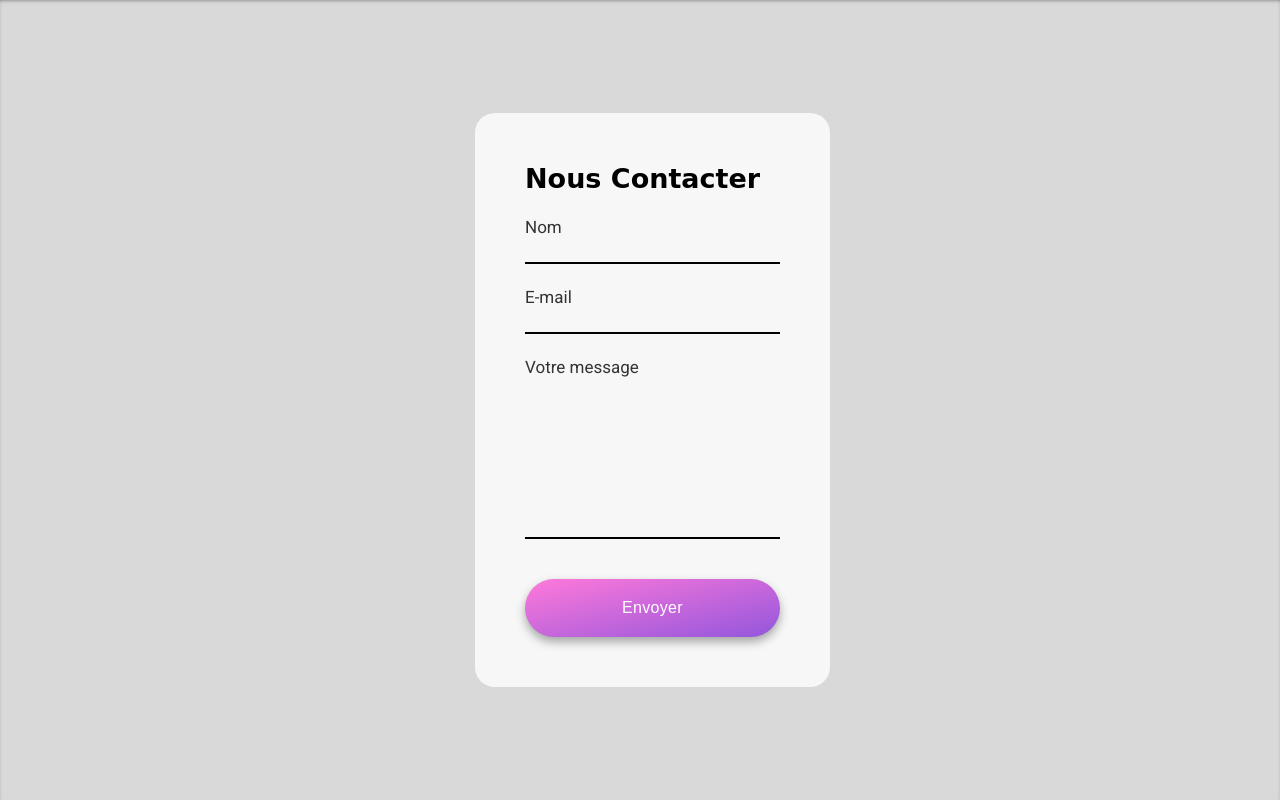
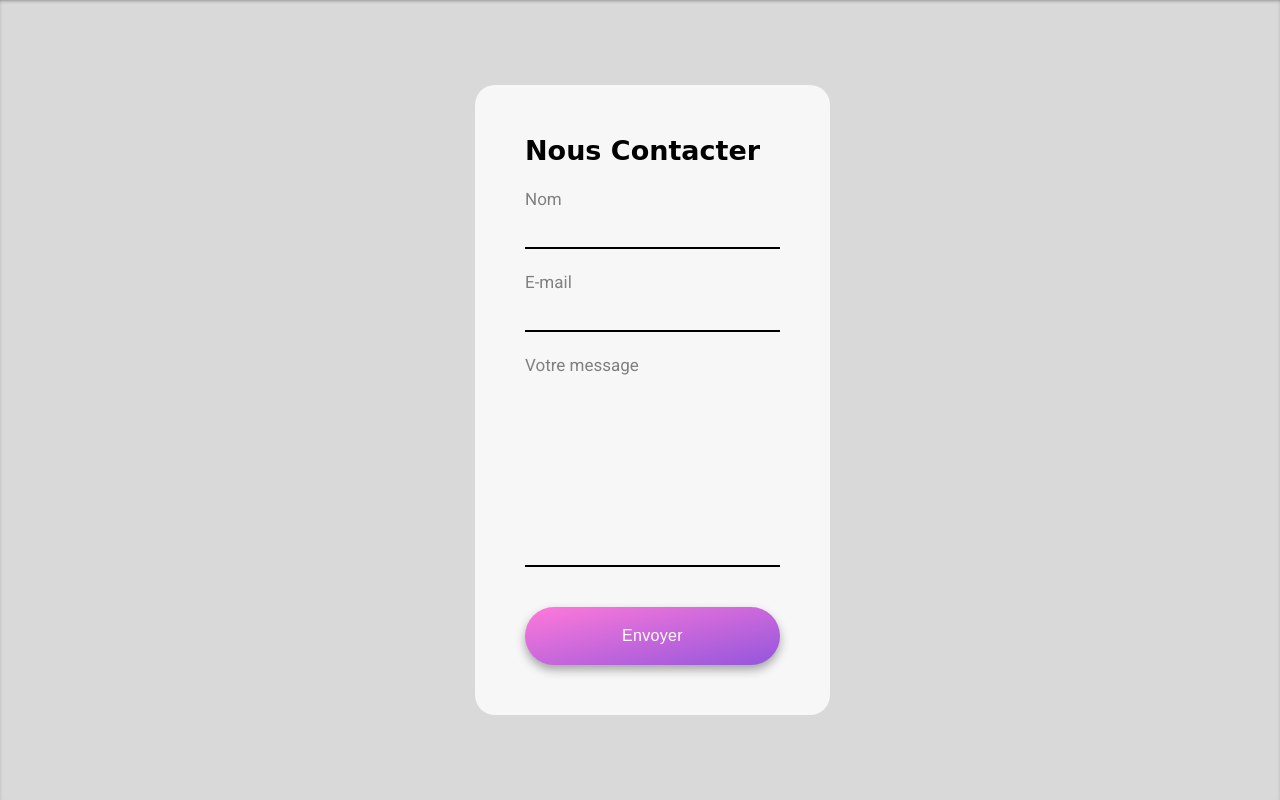
Before and after one commit to AviBentura/BenturaAvi-Hai_3_01032021, a plain HTML site: page contact.html in a window 1280 px wide. Drawn offline with Linux system fonts and the light colour scheme; a web font is replaced by a local one.

Commit message:
Release - Formulaire de contact

```diff
--- a/sass/base/Polices/_typography.scss
+++ b/sass/base/Polices/_typography.scss
@@ -137,4 +137,12 @@ nav {
     font-size: 2.7rem;
     @extend %Shrikhand;
   }
+  &__field input {
+    font-size: 1.5rem;
+    @extend %Roboto;
+  }
+  &__field textarea {
+    font-size: 1.5rem;
+    @extend %Roboto;
+  }
 }
--- a/sass/pages/_NousContacter.scss
+++ b/sass/pages/_NousContacter.scss
@@ -30,12 +30,15 @@
       &__field label {
         padding: 2.3rem 0 1rem 0;
         justify-content: flex-start;
+        color: $dark-gray;
       }
       &__field input {
         border: none;
         border-bottom: 2px solid $black;
         background: $light-white;
         width: 100%;
+        padding: 0.5rem;
+        padding-left: 0;
         &:focus {
           outline: none;
         }
```
Also changed, not shown: sass/main.css, 1 other file.
